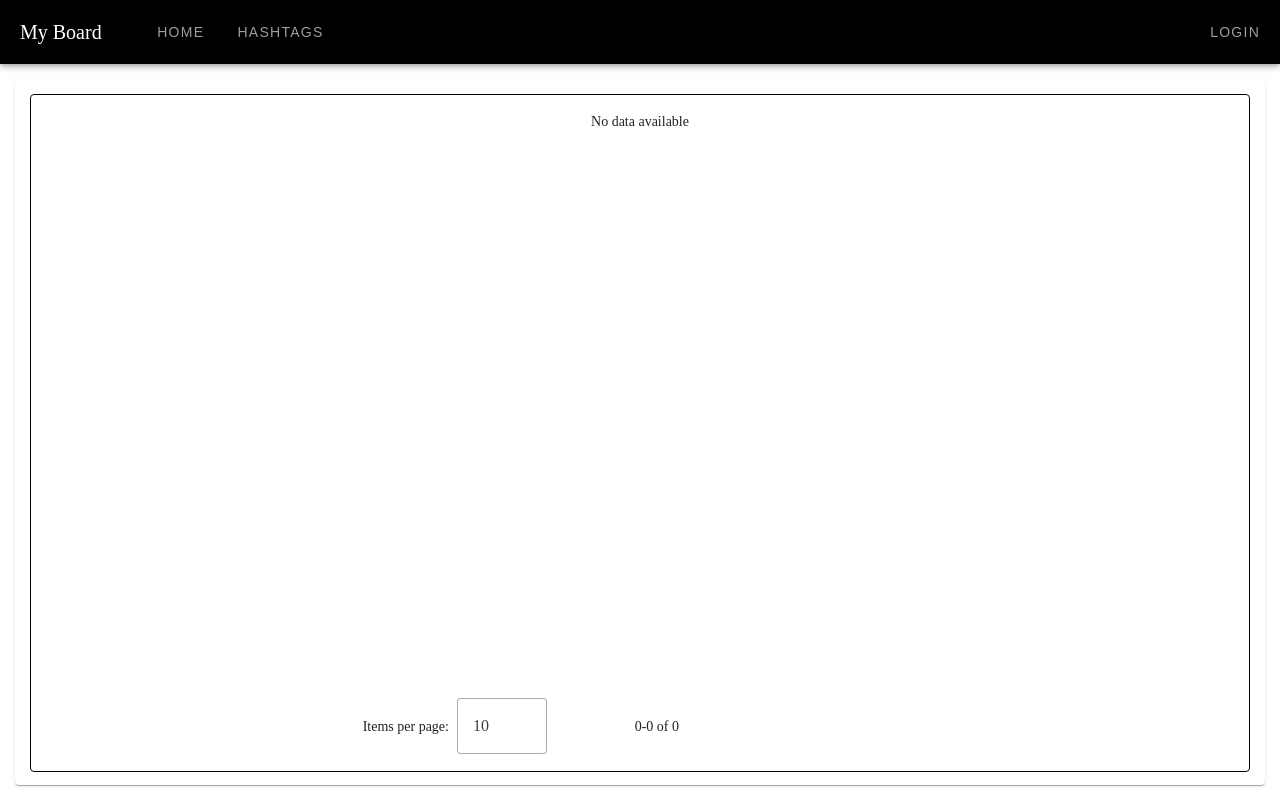
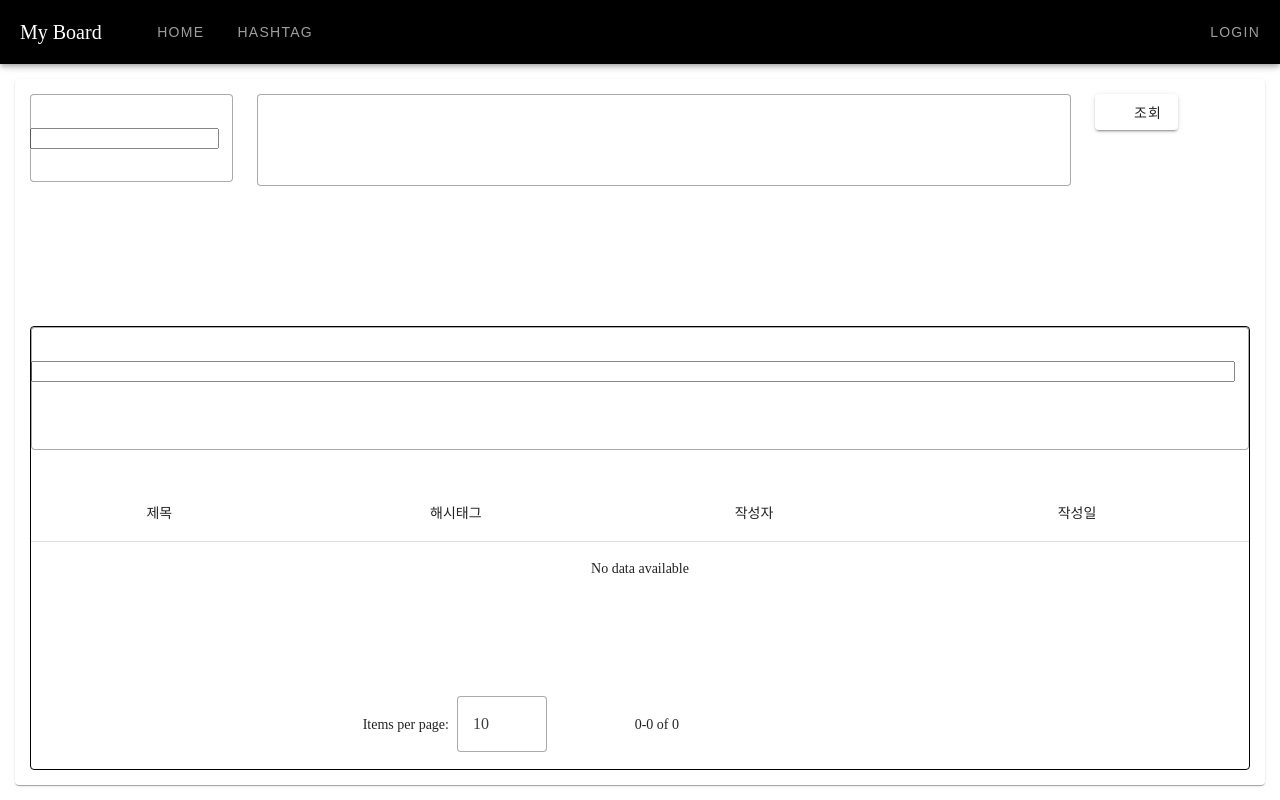
Before and after one commit to guswns2/my-board-frontend, a Vue app: page /home in a window 1280 px wide. Built offline with nearby package versions, Linux system fonts and the light colour scheme.

Commit message:
Home 테이블 개발중

```diff
--- a/src/components/Header.vue
+++ b/src/components/Header.vue
@@ -1,11 +1,30 @@
 <script setup lang="ts">
+import {router} from "../router";
+import {NavigationFailure} from "vue-router";
+
+const func = {
+  setRoute(name: string) {
+    console.log("############################ Route Name ############################");
+    console.log(`ROUTER NAME : ${name}`);
+
+    try {
+      router.push({ name: name });
+    } catch (ex) {
+      const error = ex as NavigationFailure;
+      console.log("############################Route Error Catch############################");
+      console.log(error);
+      console.log("############################Home 으로 이동############################");
+      func.setRoute("layout");
+    }
+  }
+}
 </script>
 
 <template>
     <v-app-bar :elevation="2" color="#000000">
       <v-app-bar-title style="max-width: 120px"> My Board </v-app-bar-title>
-      <v-btn variant="plain" :ripple="false">Home</v-btn>
-      <v-btn variant="plain" :ripple="false">Hashtags</v-btn>
+      <v-btn variant="plain" :ripple="false" @click="func.setRoute('home')">Home</v-btn>
+      <v-btn variant="plain" :ripple="false" @click="func.setRoute('hashtag')">Hashtag</v-btn>
 
       <v-spacer></v-spacer>
 
--- a/src/layouts/Layout.vue
+++ b/src/layouts/Layout.vue
@@ -14,12 +14,12 @@ const func = {
     console.log(`ROUTER NAME : ${name}`);
 
     try {
-      router.push({ name: name, state: { state1: 100, state2: "test-2" }, replace: false });
+      router.push({ name: name });
     } catch (ex) {
       const error = ex as NavigationFailure;
       console.log("############################Route Error Catch############################");
       console.log(error);
-      console.log("############################BoardList 으로 이동############################");
+      console.log("############################Home 으로 이동############################");
       func.setRoute("layout");
     }
   }
--- a/src/router/index.ts
+++ b/src/router/index.ts
@@ -17,6 +17,11 @@ export const router = createRouter({
                     path: "/home",
                     name: "home",
                     component: () => import("../views/Home.vue")
+                },
+                {
+                    path: "/hashtag",
+                    name: "hashtag",
+                    component: () => import("../views/Hashtag.vue")
                 }
             ]
         }
--- a/src/style.css
+++ b/src/style.css
@@ -8,3 +8,25 @@ body {
   width: 100%;
   height: 100%;
 }
+
+.g-view-container {
+  display: flex;
+  padding: 15px;
+  width: calc(100% - 30px) !important;
+  height: calc(100% - 30px) !important;
+}
+.g-view-main {
+  display: flex;
+  flex-wrap: wrap;
+  width: 100%;
+}
+.g-content-card {
+  display: flex !important;
+  flex-wrap: wrap;
+  flex: 1 1 auto !important;
+  padding: 15px !important;
+}
+
+.v-row {
+  margin: 0 !important;
+}
--- /dev/null
+++ b/src/views/Hashtag.vue
@@ -0,0 +1,17 @@
+<script setup lang="ts">
+// const func = {
+// }
+</script>
+
+<template>
+  <div class="g-view-container">
+    <div class="g-view-main">
+      <v-card class="g-content-card">
+        Hashtag
+      </v-card>
+    </div>
+  </div>
+</template>
+
+<style scoped>
+</style>
--- a/src/views/Home.vue
+++ b/src/views/Home.vue
@@ -1,4 +1,20 @@
 <script setup lang="ts">
+import {reactive} from "vue";
+import type { VDataTable } from "vuetify/components/VDataTable";
+
+const data = {
+  table: reactive({
+    search: '',
+    headers: [
+      { key: 'title', title: '제목', align: 'center', sortable: true },
+      { key: 'hashtag', title: '해시태그', align: 'center', sortable: false },
+      { key: 'name', title: '작성자', align: 'center', sortable: true },
+      { key: 'date', title: '작성일', align: 'center', sortable: true },
+    ] as VDataTable["$props"]["headers"],
+    items: []
+  })
+}
+
 // const func = {
 // }
 </script>
@@ -7,35 +23,69 @@
   <div class="g-view-container">
     <div class="g-view-main">
       <v-card class="g-content-card">
-        <v-data-table></v-data-table>
+        <v-row style="width: 100%">
+          <v-col cols="2">
+            <v-autocomplete
+                variant="outlined"
+                hide-details
+                :items="data.table.headers"
+                item-title="title"
+                item-value="key"
+            >
+            </v-autocomplete>
+          </v-col>
+          <v-col cols="8  ">
+            <v-text-field
+                v-model="data.table.search"
+                label="검색어"
+                prepend-inner-icon="mdi-magnify"
+                variant="outlined"
+                hide-details
+                single-line
+            ></v-text-field>
+          </v-col>
+          <v-col cols="1">
+            <v-btn prepend-icon="mdi-magnify">조회</v-btn>
+          </v-col>
+        </v-row>
+
+        <v-data-table
+          :headers="data.table.headers"
+          :items="data.table.items"
+          :search="data.table.search"
+        >
+          <template #top>
+            <v-autocomplete
+                variant="outlined"
+                :hide-details="true"
+                :items="data.table.headers"
+                item-title="title"
+                item-value="key"
+            >
+            </v-autocomplete>
+          </template>
+        </v-data-table>
       </v-card>
     </div>
   </div>
 </template>
 
 <style scoped>
-.g-view-container {
-  display: flex;
-  padding: 15px;
-  width: calc(100% - 30px) !important;
-  height: calc(100% - 30px) !important;
-}
-.g-view-main {
-  display: flex;
-  flex-wrap: wrap;
-  width: 100%;
-}
-.g-content-card {
-  display: flex;
-  flex: 1 1 auto;
-  padding: 15px;
-}
-
 .v-data-table {
-  height: 100%;
   border: 1px solid #000000;
 }
 :deep(.v-data-table-footer) {
   justify-content: center;
 }
+
+.v-row > .v-col {
+  padding-top: 0;
+  padding-bottom: 0;
+}
+.v-row > .v-col:nth-child(1) {
+  padding-left: 0;
+}
+.v-row > .v-col:nth-last-child(1) {
+  padding-right: 0;
+}
 </style>
```
